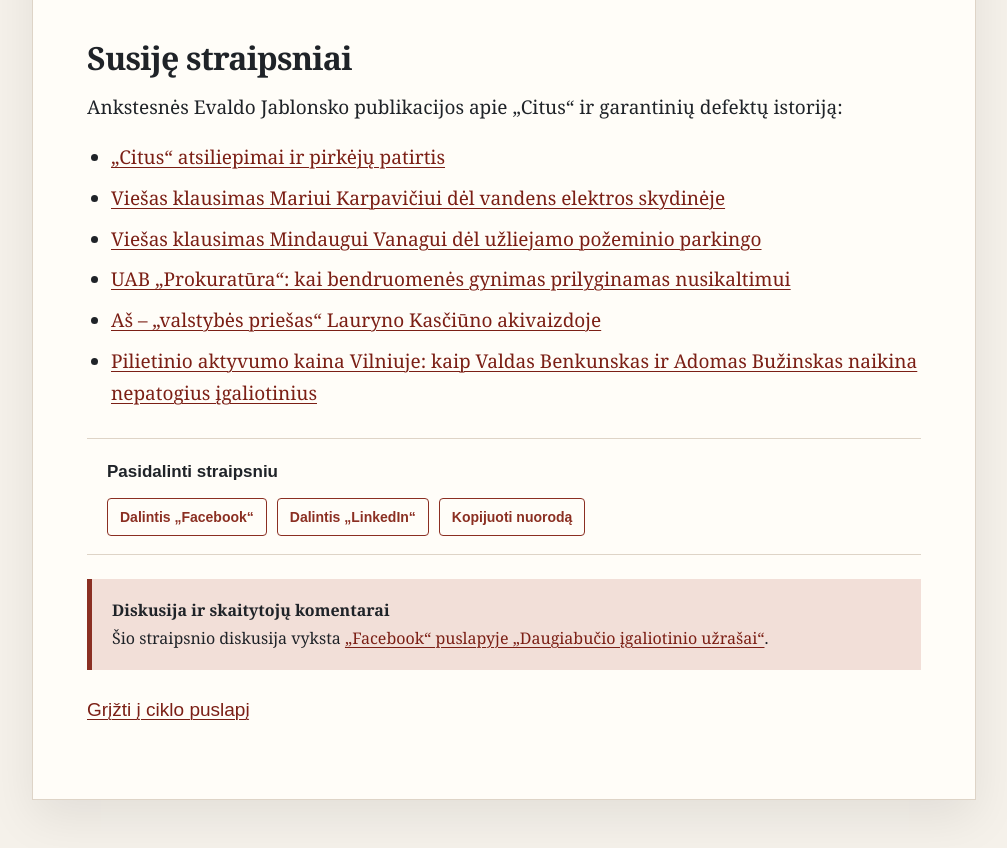
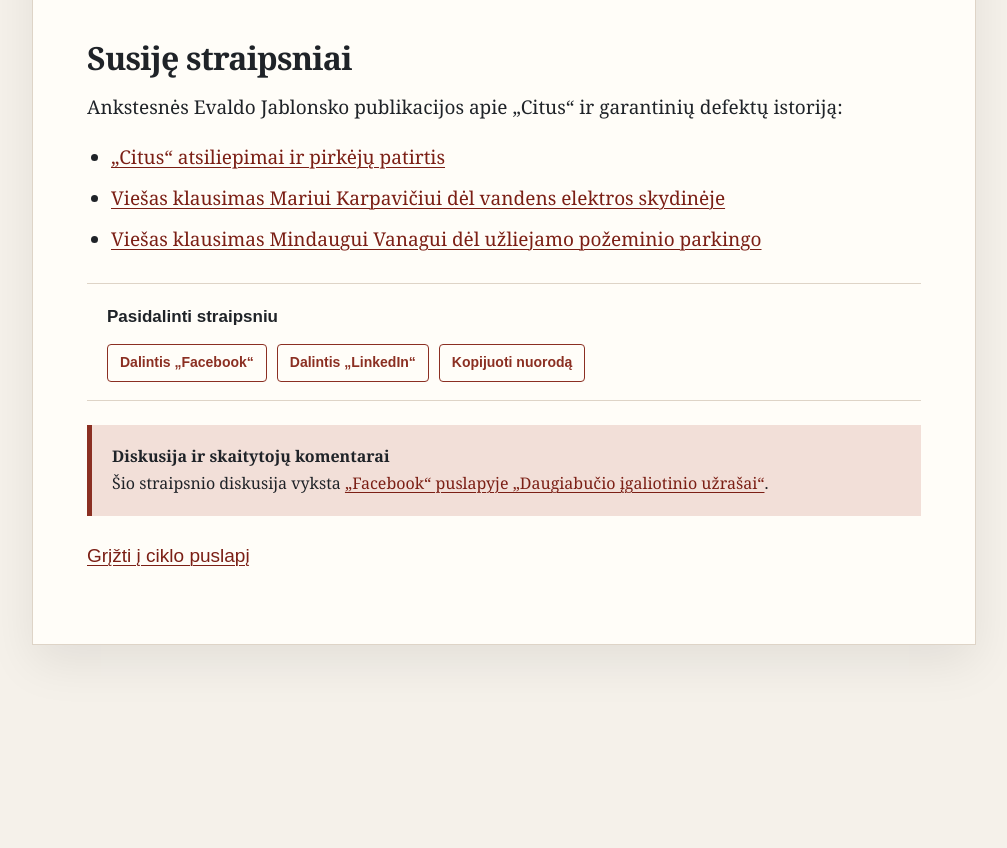
Before and after one commit to evkanas/evkanas.github.io, a Jekyll site: the page built from daugiabucio-igaliotinio-uzrasai/citus/citus-garantija.md, in a window 1280 px wide and 900 px high, scrolled down 7288 px. Shown: the top 848 px of the window, without its empty margins (136-1143 px from the left). Built offline with Jekyll 4.4.1, drawn with Linux system fonts in a browser that asks for light colours; comment, search, counter and statistics services are not loaded; after the commit the page ends 8033 px from its top, so only the background shows below that; some of the changed lines change nothing that is shown; some of the changed text lies outside the part shown.

Commit message:
CORRECTION

```diff
--- a/daugiabucio-igaliotinio-uzrasai/citus/citus-garantija.md
+++ b/daugiabucio-igaliotinio-uzrasai/citus/citus-garantija.md
@@ -3,8 +3,8 @@ layout: default
 title: "„Citus“ garantija: popierius, kuris ištirpsta greičiau nei pavasario sniegas"
 headline: "„Citus“ garantija: popierius, kuris ištirpsta greičiau nei pavasario sniegas"
 description: "Evaldas Jablonskas apie „Citus“ garantinius darbus: vandens skverbimąsi į parkingą, po remonto atsiradusią žalą ir besikeičiančius atsakingus darbuotojus."
-date: 2026-09-24
-date_modified: 2026-09-24
+date: 2026-09-25
+date_modified: 2026-09-25
 permalink: /daugiabucio-igaliotinio-uzrasai/citus/citus-garantija/
 image: /daugiabucio-igaliotinio-uzrasai/citus/citus-garantija-pasaka-be-galo.webp
 image_alt: "DI sugeneruota iliustracija: Robertas Balašaitis, Šarūnas Tarutis, Mindaugas Vanagas ir Marius Karpavičius vandens užliejamame parkinge"
@@ -128,7 +128,7 @@ body { background: #f5f1ea !important; margin: 0 !important; overflow-x: hidden
 
 # „Citus“ garantija: popierius, kuris ištirpsta greičiau nei pavasario sniegas
 
-<p class="citus-date">Paskelbta: 2026-09-24</p>
+<p class="citus-date">Paskelbta: 2026-09-25</p>
 
 <figure class="citus-hero">
   <img src="/daugiabucio-igaliotinio-uzrasai/citus/citus-garantija-pasaka-be-galo.webp" alt="DI sugeneruota iliustracija: Robertas Balašaitis, Šarūnas Tarutis, Mindaugas Vanagas ir Marius Karpavičius vandens užliejamame parkinge" title="„Citus“ garantija – pasaka be galo" width="1672" height="941">
@@ -368,10 +368,6 @@ Ankstesnės Evaldo Jablonsko publikacijos apie „Citus“ ir garantinių defekt
 - [„Citus“ atsiliepimai ir pirkėjų patirtis](/daugiabucio-igaliotinio-uzrasai/citus/citus-atsiliepimai/)
 - [Viešas klausimas Mariui Karpavičiui dėl vandens elektros skydinėje](/daugiabucio-igaliotinio-uzrasai/citus/marius-karpavicius-elektros-skydine-vanduo/)
 - [Viešas klausimas Mindaugui Vanagui dėl užliejamo požeminio parkingo](/daugiabucio-igaliotinio-uzrasai/citus/mindaugas-vanagas-uzliejamas-parkingas/)
-- [UAB „Prokuratūra“: kai bendruomenės gynimas prilyginamas nusikaltimui](/daugiabucio-igaliotinio-uzrasai/prokuratura/uab-prokuratura-bendruomenes-gynimas/)
-- [Aš – „valstybės priešas“ Lauryno Kasčiūno akivaizdoje](/daugiabucio-igaliotinio-uzrasai/savivaldybe/laurynas-kasciunas-valstybes-priesas/)
-- [Pilietinio aktyvumo kaina Vilniuje: kaip Valdas Benkunskas ir Adomas Bužinskas naikina nepatogius įgaliotinius](/daugiabucio-igaliotinio-uzrasai/savivaldybe/pilietinio-aktyvumo-kaina-vilniuje/)
-
 
 <div class="citus-share">
   <strong>Pasidalinti straipsniu</strong>
```
